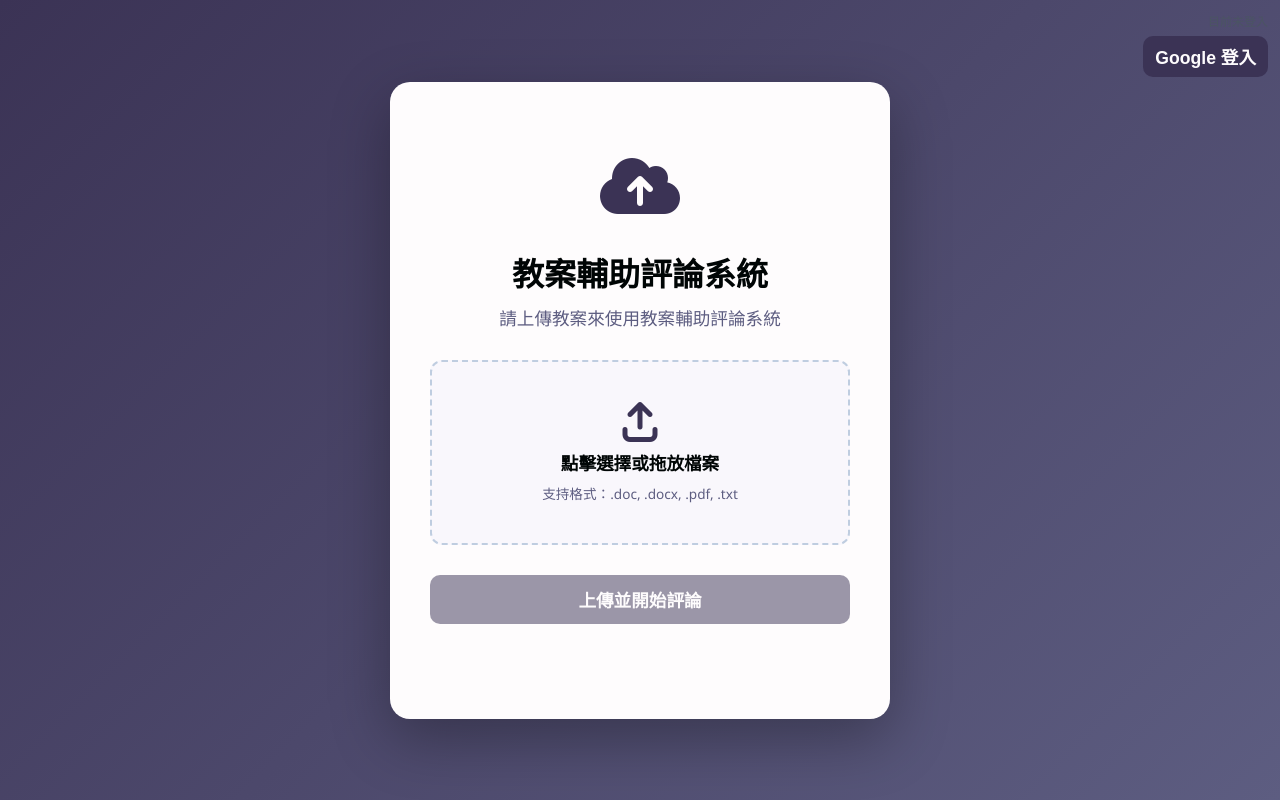
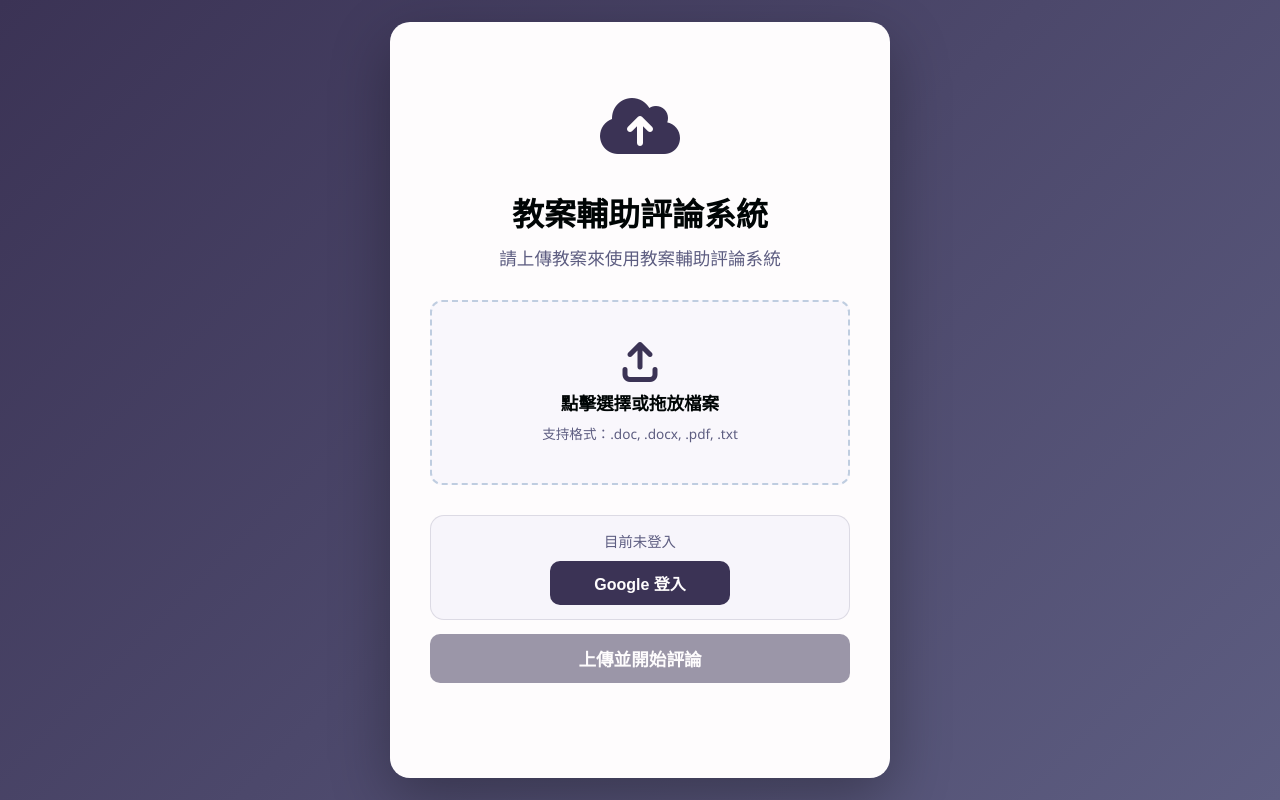
Before and after one commit to ourboros/LPR, a website: page lesson-review-ui/upload.html in a window 1280 px wide. Drawn offline with Linux system fonts and the light colour scheme; files that its build step writes are made by us from their sources; files whose address does not match are found by name.

Commit message:
Upload UI update：login in  UI merge

```diff
--- a/lesson-review-ui/styles.css
+++ b/lesson-review-ui/styles.css
@@ -77,9 +77,8 @@ body {
 .nav-list {
   display: flex;
   flex-direction: column;
-  gap: 100px;
   flex: 1;
-  justify-content: center;
+  justify-content: space-evenly;
   align-items: stretch;
 }
 
--- a/lesson-review-ui/upload.css
+++ b/lesson-review-ui/upload.css
@@ -117,6 +117,41 @@ body {
   display: block;
 }
 
+.upload-auth-inline {
+  margin: 18px 0 14px;
+  padding: 14px 16px;
+  border: 1px solid rgba(61, 51, 85, 0.14);
+  border-radius: 14px;
+  background: #f7f5fb;
+  display: flex;
+  flex-direction: column;
+  gap: 10px;
+  align-items: center;
+}
+
+.upload-auth-inline__user {
+  font-size: 0.9rem;
+  color: var(--color-action);
+}
+
+.upload-auth-inline__button {
+  width: auto;
+  min-width: 180px;
+  padding: 10px 18px;
+  border: 0;
+  border-radius: 10px;
+  background: var(--color-nav);
+  color: var(--color-bg);
+  font-size: 1rem;
+  font-weight: 600;
+  cursor: pointer;
+  transition: all 0.3s ease;
+}
+
+.upload-auth-inline__button:hover {
+  background: var(--color-action);
+}
+
 .upload-btn {
   width: 100%;
   padding: 12px 24px;
--- a/lesson-review-ui/upload.html
+++ b/lesson-review-ui/upload.html
@@ -12,32 +12,6 @@
     <link rel="stylesheet" href="/app/upload.css" />
   </head>
   <body>
-    <div
-      class="upload-auth"
-      style="
-        position: fixed;
-        top: 12px;
-        right: 12px;
-        z-index: 10;
-        text-align: right;
-      "
-    >
-      <div
-        data-auth-user
-        style="font-size: 12px; color: #4b5563; margin-bottom: 6px"
-      >
-        目前未登入
-      </div>
-      <button
-        data-auth-button
-        type="button"
-        class="upload-btn"
-        style="width: auto; padding: 8px 12px"
-      >
-        Google 登入
-      </button>
-    </div>
-
     <div class="upload-container">
       <div class="upload-card">
         <div class="upload-icon">
@@ -62,6 +36,17 @@
           </label>
           <div id="fileName" class="file-name"></div>
         </form>
+
+        <div class="upload-auth-inline">
+          <div data-auth-user class="upload-auth-inline__user">目前未登入</div>
+          <button
+            data-auth-button
+            type="button"
+            class="upload-auth-inline__button"
+          >
+            Google 登入
+          </button>
+        </div>
 
         <button id="uploadBtn" class="upload-btn" type="button" disabled>
           上傳並開始評論
```
Also changed, not shown: lesson-review-ui/index.html (+13 -3 lines), lesson-review-ui/lesson-review.html (+13 -3 lines), lesson-review-ui/lesson-score.html (+13 -3 lines), lesson-review-ui/lesson-view.html (+13 -3 lines).
